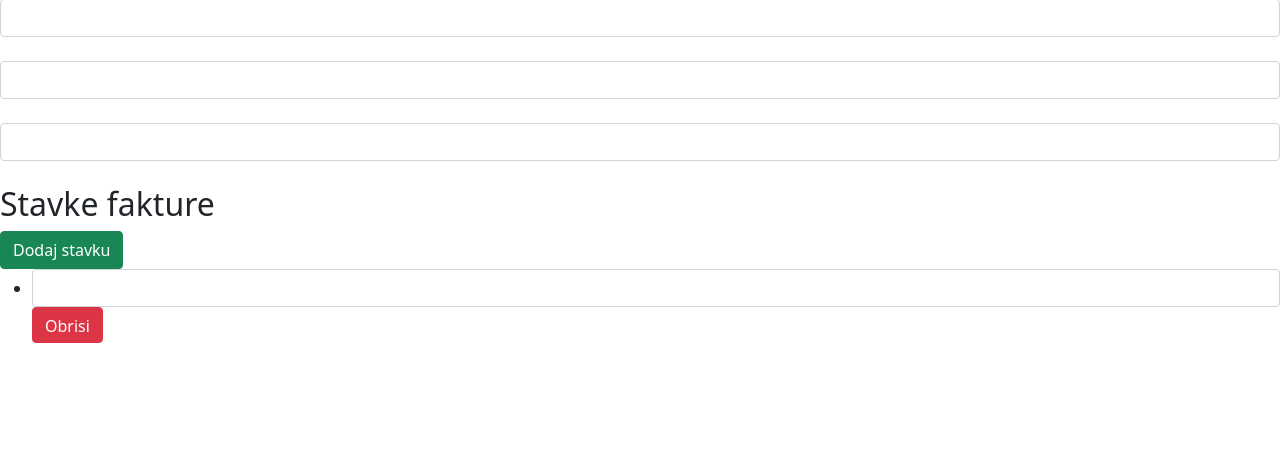
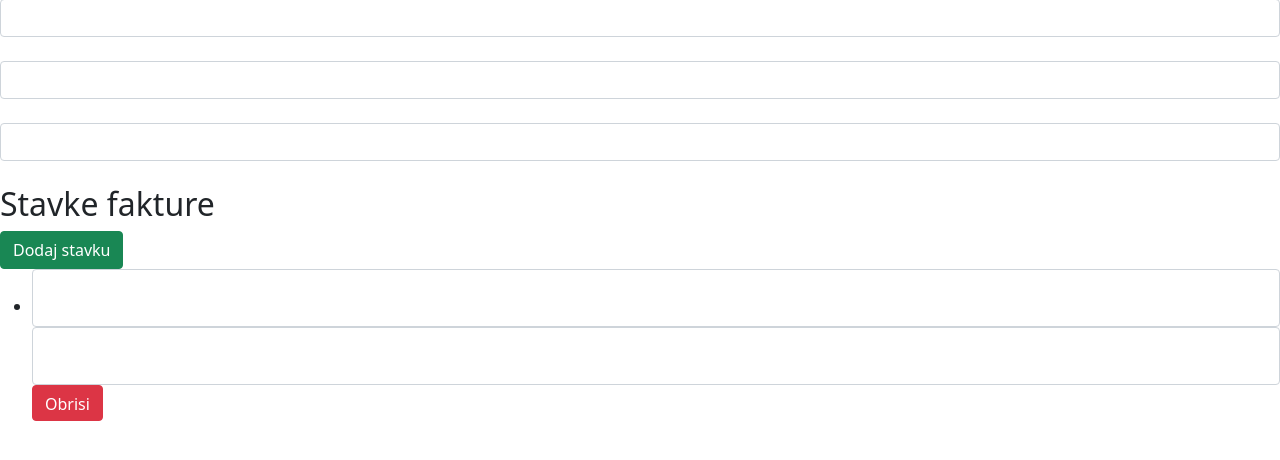
Before and after one commit to despotovic99/faktura_symfony, a Symfony app: template templates/faktura/faktura.html.twig in a window 1280 px wide. Shown: the part 97-557 px from the top of the page. Run offline with Twig, Linux system fonts and the light colour scheme; the template is opened without the code that fills it: most values are stand-ins (such as "Sample title", 1, 10 or a date in 2020); form fields are guessed from the names that the template uses; style sheets or scripts are compiled from the project's sources; some libraries are stand-ins or nearby versions.

Commit message:
izmenjen dizajn - ubacen floating label

```diff
--- a/src/Controller/FakturaController.php
+++ b/src/Controller/FakturaController.php
@@ -154,7 +154,7 @@ class FakturaController extends AbstractController {
                 'entry_type' => StavkaFaktureType::class,
                 'entry_options' => [
                     'label' => false,
-                    'attr' => ['class' => 'stavka-forma-class']
+                    'attr' => ['class' => 'stavka-forma-class ']
                 ],
                 'by_reference' => false,
                 'allow_add' => true,
--- a/templates/faktura/faktura.html.twig
+++ b/templates/faktura/faktura.html.twig
@@ -35,8 +35,16 @@
                     <ul id="lista-stavki" data-prototype="{{ form_widget(form.stavke.vars.prototype)|e('html_attr') }}">
                         {% for stavka in form.stavke %}
                             <li class="stavka-panel">
-{#                                {{ form_widget(stavka,{ 'attr': {'class': 'stavka-forma-class'} }) }}#}
-                                {{ form_widget(stavka) }}
+                                {#                                {{ form_widget(stavka,{ 'attr': {'class': 'stavka-forma-class'} }) }} #}
+                                {#                                {{ form_widget(stavka) }} #}
+                                <div class="stavka-forma-class">
+                                    <div class="form-floating">
+                                        {{ form_widget(stavka.naziv_artikla) }}
+                                    </div>
+                                    <div class="form-floating">
+                                        {{ form_widget(stavka.kolicina) }}
+                                    </div>
+                                </div>
                             </li>
                             <br>
                         {% endfor %}
```
Also changed, not shown: 1 other file.
